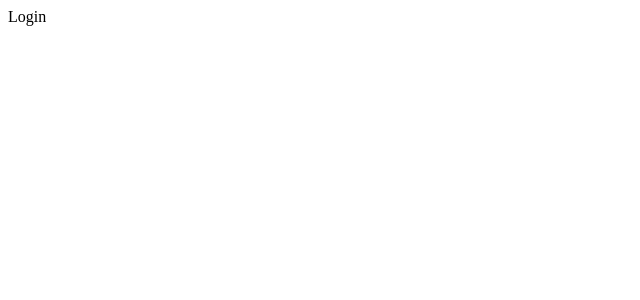
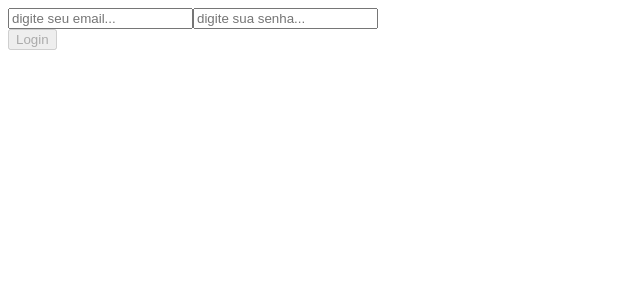
Before and after one commit to Doug77/contact-list, a React (Create React App) app in the folder src/frontend/: page /login in a window 1280 px wide. Shown: the top 300 px of the page, without its empty margins (0-640 px from the left). Built offline with nearby package versions, Linux system fonts and the light colour scheme.

Commit message:
feat: adiciona pagina de login com validação de email e senha

```diff
--- a/src/frontend/src/pages/login/Login.jsx
+++ b/src/frontend/src/pages/login/Login.jsx
@@ -1,7 +1,48 @@
-import React from 'react';
+import React, { useState } from 'react';
+import { useNavigate } from 'react-router-dom';
 
 export default function Login() {
+  const navigate = useNavigate();
+  const [emailUser, setEmailUser] = useState('');
+  const [passUser, setPassUser] = useState('');
+
+  // verifica se e-mail e senha estão no formato correto.
+  const checkDataUser = () => {
+    const regexEmail = /^[a-z0-9._]+@[a-z0-9]+\.[a-z]+(\.[a-z]+)?$/i;
+    const MIN_NUMBER = 6;
+
+    return !(regexEmail.test(emailUser) && passUser.length >= MIN_NUMBER);
+  };
+
+  // aqui será feito request para API, para realizar login.
+  const loginUser = (email, pass) => {
+    console.log(email, pass);
+    navigate('/contacts');
+  };
+
   return (
-    <div>Login</div>
+    <div>
+      <div>
+        <input
+          type="text"
+          placeholder="digite seu email..."
+          onChange={({ target }) => setEmailUser(target.value)}
+        />
+        <input
+          type="password"
+          placeholder="digite sua senha..."
+          onChange={({ target }) => setPassUser(target.value)}
+        />
+      </div>
+      <div>
+        <button
+          type="button"
+          disabled={checkDataUser()}
+          onClick={() => loginUser(emailUser, passUser)}
+        >
+          Login
+        </button>
+      </div>
+    </div>
   );
 }
```
Also changed, not shown: src/frontend/src/pages/login/login.css (added).
